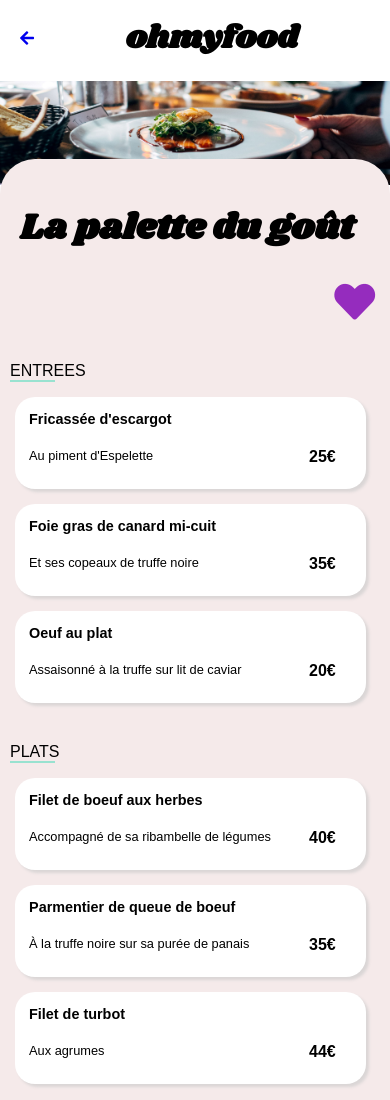
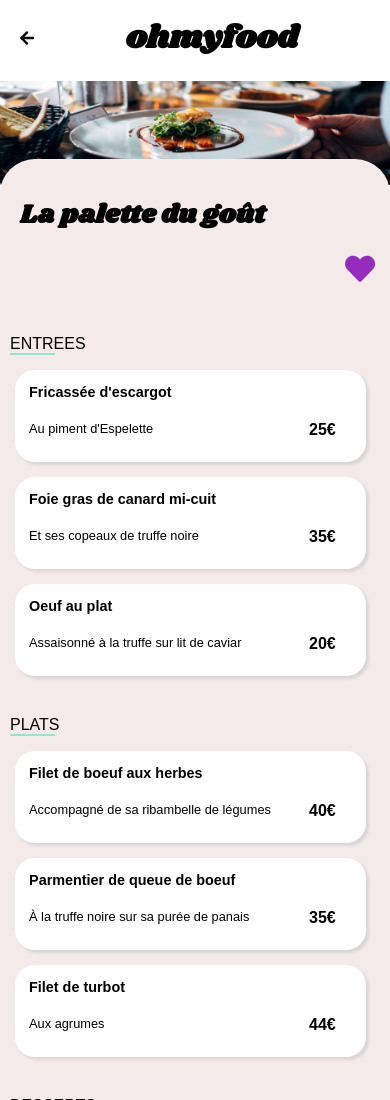
Before and after one commit to sebastienbesson/SebastienBesson_3_04122020, a website: page ohmyfood2.html in a window 390 px wide. Shown: the top 1100 px of the page. Drawn offline with Linux system fonts and the light colour scheme; files whose address does not match are found by name.

Commit message:
couleur flueche

```diff
--- a/sass/layout/_container.scss
+++ b/sass/layout/_container.scss
@@ -142,15 +142,15 @@ section img{
     z-index: 1;
     position: relative;
     margin-top: -30px;
-    font-size: 200%;
+    font-size: 150%;
     padding-top: 20px;
     padding-left: 20px;
     padding-bottom: 30px;
     @media all and (max-width: 424px){
-        font-size: 150%;
+        font-size: 110%;
     }
     @media all and (min-width: 1990px){
-        font-size: 400%;
+        font-size: 300%;
         padding: 45px 80px 45px 80px;
     }
     i{
--- a/sass/layout/_header.scss
+++ b/sass/layout/_header.scss
@@ -67,4 +67,5 @@ aside header{
 }
 .fa-arrow-left{
     margin-top: 20px;
+    color: black;
 }
```
Also changed, not shown: public/css/style.css, 1 other file.
